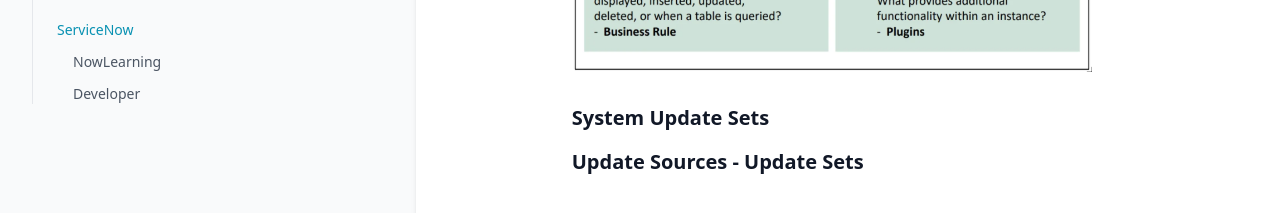
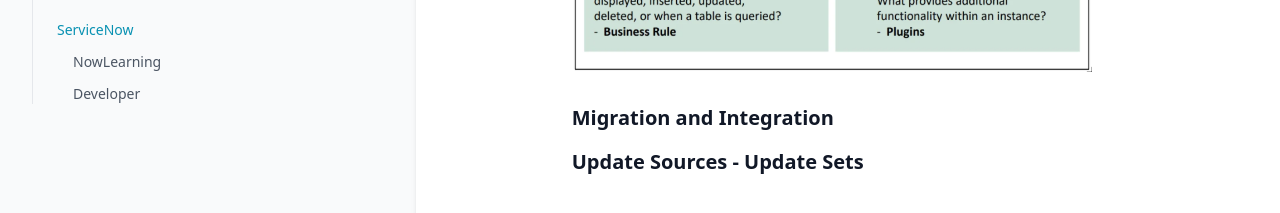
Before and after one commit to greglejeune/ebook, a Jekyll site: the page built from _servicenow/2021-11-01-snf-module5.md, in a window 1280 px wide and 900 px high, scrolled down 918 px. Shown: the part 644-857 px from the top of the window. Built offline with Jekyll 4.4.1, drawn with Linux system fonts in a browser that asks for light colours.

Commit message:
Update 2021-11-01-snf-module5.md

```diff
--- a/_servicenow/2021-11-01-snf-module5.md
+++ b/_servicenow/2021-11-01-snf-module5.md
@@ -65,6 +65,6 @@ category: snf
 
 <img src="https://greglejeune.github.io/ebook/img/SNFundamentals5-1.png">
 
-<h2>System Update Sets</h2>
+<h2>Migration and Integration</h2>
 
 <h2>Update Sources - Update Sets</h2>
```
